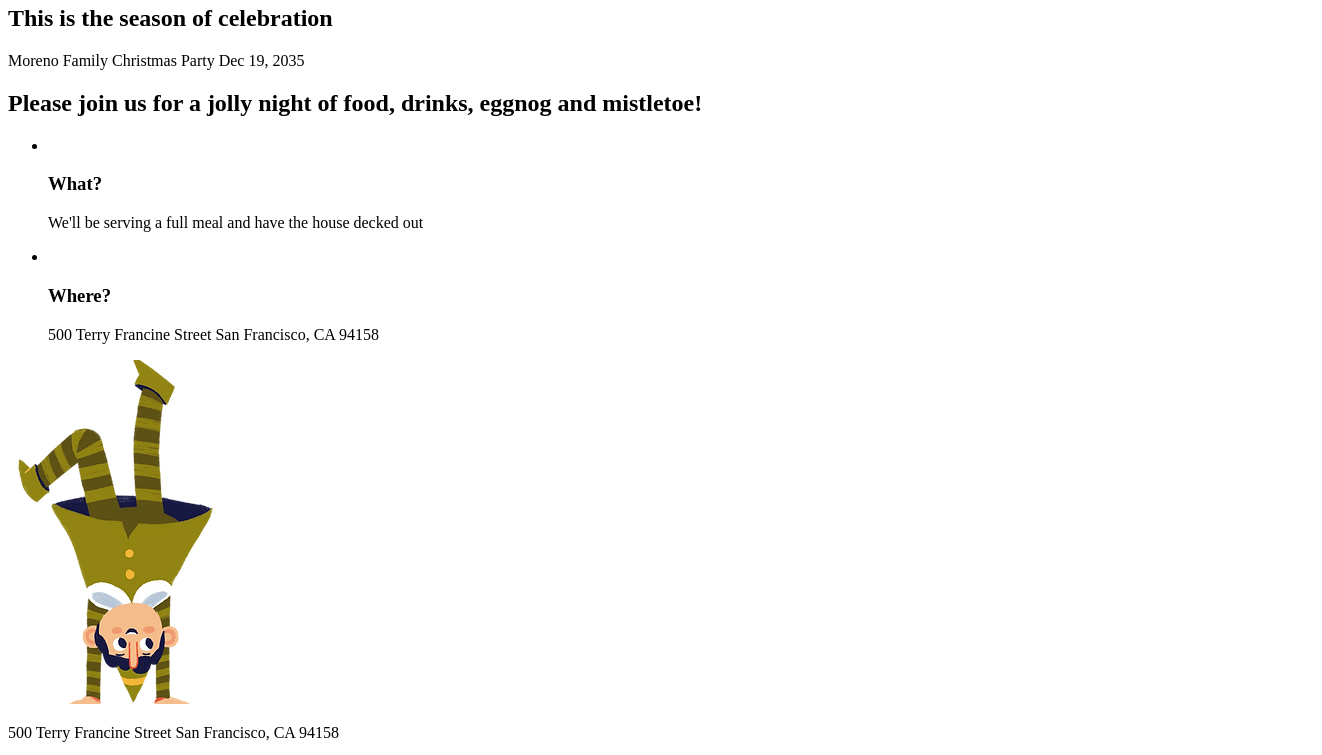
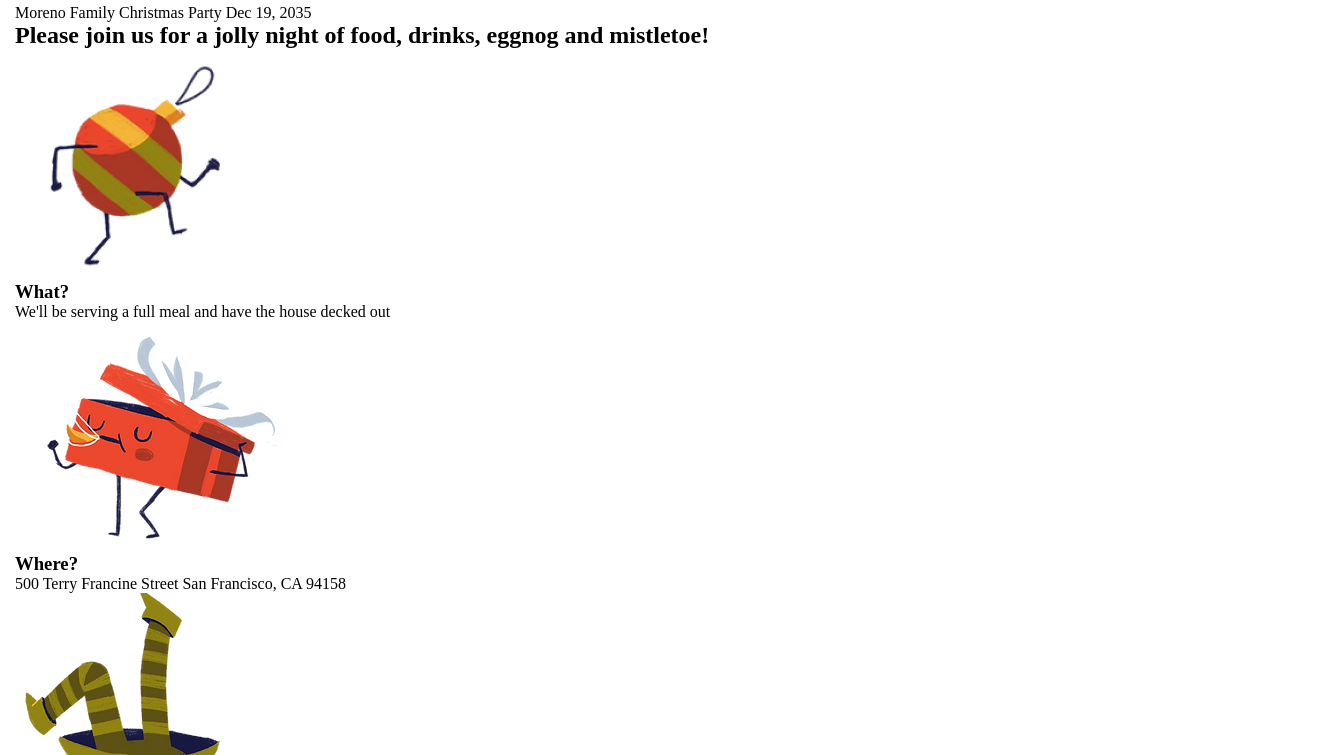
Before and after one commit to Heker22/Christmas-maket, a plain HTML site: page index.html in a window 1280 px wide. Shown: the part 115-870 px from the top of the page, 1322 px wide, since content can reach past the window. Drawn offline with Linux system fonts and the light colour scheme.

Commit message:
christmaaas

```diff
--- a/index.html
+++ b/index.html
@@ -30,12 +30,12 @@
     food, drinks, eggnog and mistletoe!</h2>
 <ul class="christmas-list">
 <li class="christmas-item">
-    <img src="christmas-images/image3.png" alt="" class="christmas-img">
+    <img src="christmas-images/image 3.png" alt="" class="christmas-img">
     <h3 class="christmas-subtitle">What?</h3>
     <p class="christmas-text">We'll be serving a full meal and have the house decked out</p>
 </li>
 <li class="christmas-item">
-    <img src="christmas-images/image4.png" alt="" class="christmas-img">
+    <img src="christmas-images/image 4.png" alt="" class="christmas-img">
     <h3 class="christmas-subtitle">Where?</h3>
     <p  class="christmas-text">500 Terry Francine Street
         San Francisco, CA 94158</p>
--- a/style.css
+++ b/style.css
@@ -0,0 +1,21 @@
+ul{
+list-style: none;
+padding: 0px ;
+margin: 0px;
+}
+a{
+text-decoration: none;
+}
+h1, h2, h3, h4, h5, h6, p{
+margin: 0px;
+padding: 0px;
+}
+body{
+margin: 0px;
+box-sizing: border-box;
+}
+.container{
+width: 1292px;
+padding: 0 15px;
+margin: 0 auto;
+}
```
